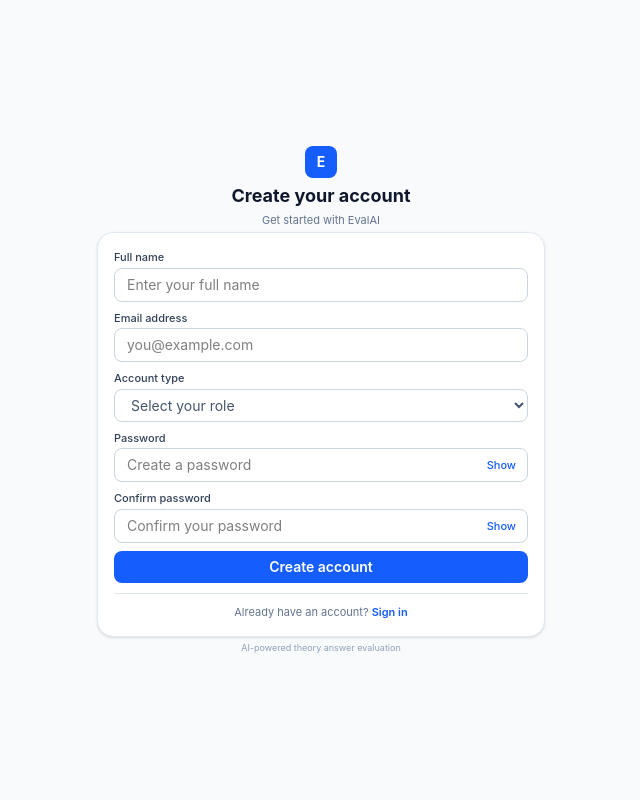
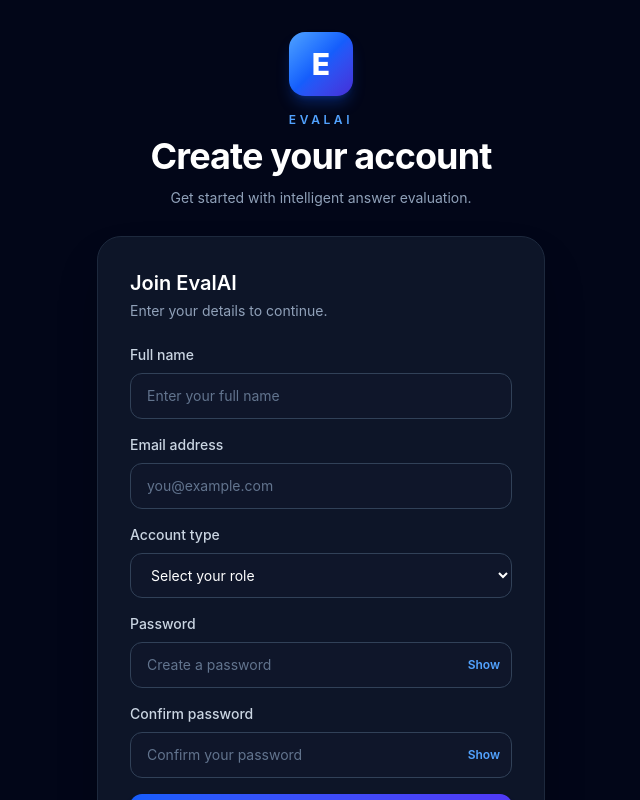
Before and after one commit to Kanikagarwal/SKIT-AI-2023-2027-1, a React (Vite) app in the folder frontend/: page /register in a window 1280 px wide. Shown: the top 800 px of the page, without its empty margins (319-959 px from the left). Built offline with nearby package versions, Linux system fonts and the light colour scheme.

Commit message:
Enhance Register component with validation and styles
Updated the Register component to improve input validation and UI styling.

```diff
--- a/frontend/src/pages/Register.jsx
+++ b/frontend/src/pages/Register.jsx
@@ -1,3 +1,4 @@
+
 import { useState } from "react"
 import { Link, useNavigate } from "react-router-dom"
 
@@ -16,7 +17,7 @@
   const handleRegister = (e) => {
     e.preventDefault()
 
-    if (!name || !email || !role || !password || !confirmPassword) {
+    if (!name.trim() || !email || !role || !password || !confirmPassword) {
       setError("Please fill in all fields.")
       return
     }
@@ -40,33 +41,48 @@
     navigate("/")
   }
 
+  const inputClass =
+    "w-full rounded-xl border border-slate-700 bg-slate-900/80 px-4 py-3 text-sm text-white placeholder-slate-500 outline-none transition focus:border-blue-500 focus:ring-2 focus:ring-blue-500/20"
+
   return (
-    <div className="min-h-screen bg-slate-50 flex items-center justify-center px-4">
+    <div className="flex min-h-screen items-center justify-center bg-slate-950 px-4 py-8 sm:px-6">
       <div className="w-full max-w-md">
 
-        <div className="text-center mb-1">
-          <div className="inline-flex items-center justify-center w-8 h-8 rounded-lg bg-blue-600 text-white text-sm font-bold mb-1">
+        <div className="mb-7 text-center">
+          <div className="mx-auto mb-4 flex h-16 w-16 items-center justify-center rounded-2xl bg-gradient-to-br from-blue-400 via-blue-600 to-indigo-700 text-3xl font-extrabold text-white shadow-lg shadow-blue-600/30">
             E
           </div>
 
-          <h1 className="text-lg font-bold text-slate-900">
+          <p className="mb-2 text-xs font-semibold uppercase tracking-[0.3em] text-blue-400">
+            EvalAI
+          </p>
+
+          <h1 className="text-3xl font-bold tracking-tight text-white sm:text-4xl">
             Create your account
           </h1>
 
-          <p className="text-[11px] text-slate-500 mt-0.5">
-            Get started with EvalAI
+          <p className="mt-3 text-sm text-slate-400">
+            Get started with intelligent answer evaluation.
           </p>
         </div>
 
-        <div className="bg-white border border-slate-200 rounded-2xl shadow-sm p-4">
+        <div className="rounded-3xl border border-slate-800 bg-slate-900/90 p-6 shadow-2xl shadow-black/30 sm:p-8">
 
-          <form onSubmit={handleRegister} className="space-y-2">
+          <div className="mb-6">
+            <h2 className="text-xl font-semibold text-white">
+              Join EvalAI
+            </h2>
+            <p className="mt-1 text-sm text-slate-400">
+              Enter your details to continue.
+            </p>
+          </div>
+
+          <form onSubmit={handleRegister} className="space-y-4">
 
             <div>
-              <label className="block text-[11px] font-medium text-slate-700 mb-0.5">
+              <label className="mb-2 block text-sm font-medium text-slate-300">
                 Full name
               </label>
-
               <input
                 type="text"
                 value={name}
@@ -75,15 +91,15 @@
                   setError("")
                 }}
                 placeholder="Enter your full name"
-                className="w-full border border-slate-300 rounded-lg px-3 py-1.5 text-sm outline-none focus:border-blue-500 focus:ring-2 focus:ring-blue-100"
+                autoComplete="name"
+                className={inputClass}
               />
             </div>
 
             <div>
-              <label className="block text-[11px] font-medium text-slate-700 mb-0.5">
+              <label className="mb-2 block text-sm font-medium text-slate-300">
                 Email address
               </label>
-
               <input
                 type="email"
                 value={email}
@@ -92,35 +108,34 @@
                   setError("")
                 }}
                 placeholder="you@example.com"
-                className="w-full border border-slate-300 rounded-lg px-3 py-1.5 text-sm outline-none focus:border-blue-500 focus:ring-2 focus:ring-blue-100"
+                autoComplete="email"
+                className={inputClass}
               />
             </div>
 
             <div>
-              <label className="block text-[11px] font-medium text-slate-700 mb-0.5">
+              <label className="mb-2 block text-sm font-medium text-slate-300">
                 Account type
               </label>
-
               <select
                 value={role}
                 onChange={(e) => {
                   setRole(e.target.value)
                   setError("")
                 }}
-                className="w-full border border-slate-300 rounded-lg px-3 py-1.5 text-sm text-slate-600 outline-none focus:border-blue-500 focus:ring-2 focus:ring-blue-100"
+                className={`${inputClass} ${role ? "" : "text-slate-500"}`}
               >
                 <option value="">Select your role</option>
                 <option value="teacher">Teacher</option>
                 <option value="student">Student</option>
-                <option value="student">Admin</option>
+                <option value="admin">Admin</option>
               </select>
             </div>
 
             <div>
-              <label className="block text-[11px] font-medium text-slate-700 mb-0.5">
+              <label className="mb-2 block text-sm font-medium text-slate-300">
                 Password
               </label>
-
               <div className="relative">
                 <input
                   type={showPassword ? "text" : "password"}
@@ -130,13 +145,13 @@
                     setError("")
                   }}
                   placeholder="Create a password"
-                  className="w-full border border-slate-300 rounded-lg px-3 py-1.5 pr-14 text-sm outline-none focus:border-blue-500 focus:ring-2 focus:ring-blue-100"
+                  autoComplete="new-password"
+                  className={`${inputClass} pr-16`}
                 />
-
                 <button
                   type="button"
                   onClick={() => setShowPassword(!showPassword)}
-                  className="absolute right-3 top-1/2 -translate-y-1/2 text-[11px] font-medium text-blue-600 hover:text-blue-700"
+                  className="absolute right-3 top-1/2 -translate-y-1/2 text-xs font-semibold text-blue-400 hover:text-blue-300"
                 >
                   {showPassword ? "Hide" : "Show"}
                 </button>
@@ -144,10 +159,9 @@
             </div>
 
             <div>
-              <label className="block text-[11px] font-medium text-slate-700 mb-0.5">
+              <label className="mb-2 block text-sm font-medium text-slate-300">
                 Confirm password
               </label>
-
               <div className="relative">
                 <input
                   type={showConfirmPassword ? "text" : "password"}
@@ -157,15 +171,15 @@
                     setError("")
                   }}
                   placeholder="Confirm your password"
-                  className="w-full border border-slate-300 rounded-lg px-3 py-1.5 pr-14 text-sm outline-none focus:border-blue-500 focus:ring-2 focus:ring-blue-100"
+                  autoComplete="new-password"
+                  className={`${inputClass} pr-16`}
                 />
-
                 <button
                   type="button"
                   onClick={() =>
                     setShowConfirmPassword(!showConfirmPassword)
                   }
-                  className="absolute right-3 top-1/2 -translate-y-1/2 text-[11px] font-medium text-blue-600 hover:text-blue-700"
+                  className="absolute right-3 top-1/2 -translate-y-1/2 text-xs font-semibold text-blue-400 hover:text-blue-300"
                 >
                   {showConfirmPassword ? "Hide" : "Show"}
                 </button>
@@ -173,35 +187,43 @@
             </div>
 
             {error && (
-              <p className="text-[10px] text-red-600 bg-red-50 border border-red-100 rounded-lg px-2.5 py-1">
+              <div
+                role="alert"
+                className="rounded-xl border border-red-500/30 bg-red-500/10 px-4 py-3 text-sm text-red-300"
+              >
                 {error}
-              </p>
+              </div>
             )}
 
             <button
               type="submit"
-              className="w-full bg-blue-600 hover:bg-blue-700 text-white py-1.5 rounded-lg text-sm font-semibold transition"
+              className="w-full rounded-xl bg-gradient-to-r from-blue-600 to-indigo-600 py-3.5 text-sm font-semibold text-white shadow-lg shadow-blue-600/20 transition hover:from-blue-500 hover:to-indigo-500 focus:outline-none focus:ring-2 focus:ring-blue-400 focus:ring-offset-2 focus:ring-offset-slate-900"
             >
-              Create account
+              Create account →
             </button>
 
           </form>
 
-          <div className="border-t border-slate-200 mt-2.5 pt-2.5">
-            <p className="text-center text-[11px] text-slate-500">
-              Already have an account?{" "}
-              <Link
-                to="/"
-                className="font-semibold text-blue-600 hover:text-blue-700"
-              >
-                Sign in
-              </Link>
-            </p>
+          <div className="my-6 flex items-center gap-3">
+            <div className="h-px flex-1 bg-slate-800" />
+            <span className="text-xs text-slate-500">
+              Already registered?
+            </span>
+            <div className="h-px flex-1 bg-slate-800" />
           </div>
 
+          <p className="text-center text-sm text-slate-400">
+            Already have an account?{" "}
+            <Link
+              to="/"
+              className="font-semibold text-blue-400 transition hover:text-blue-300"
+            >
+              Sign in
+            </Link>
+          </p>
         </div>
 
-        <p className="text-center text-[9px] text-slate-400 mt-1">
+        <p className="mt-6 text-center text-xs text-slate-500">
           AI-powered theory answer evaluation
         </p>
 
```
